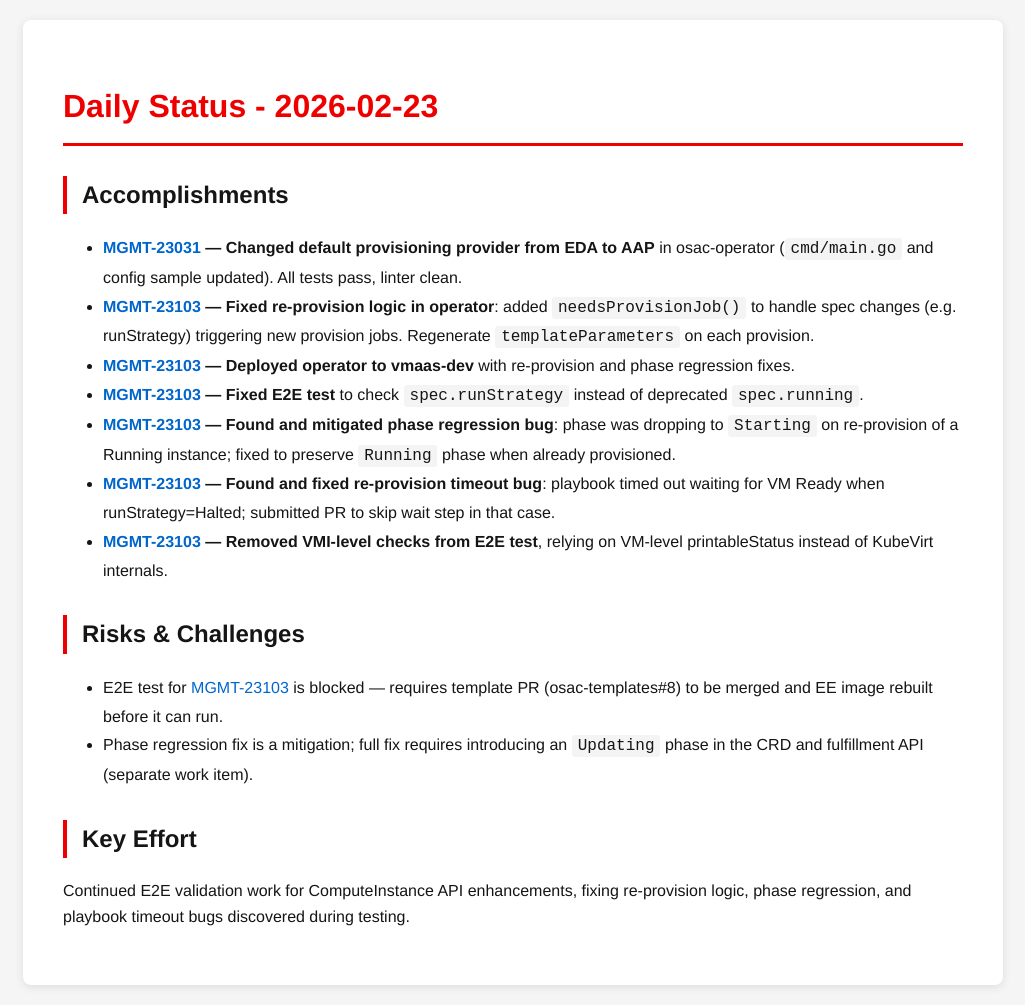
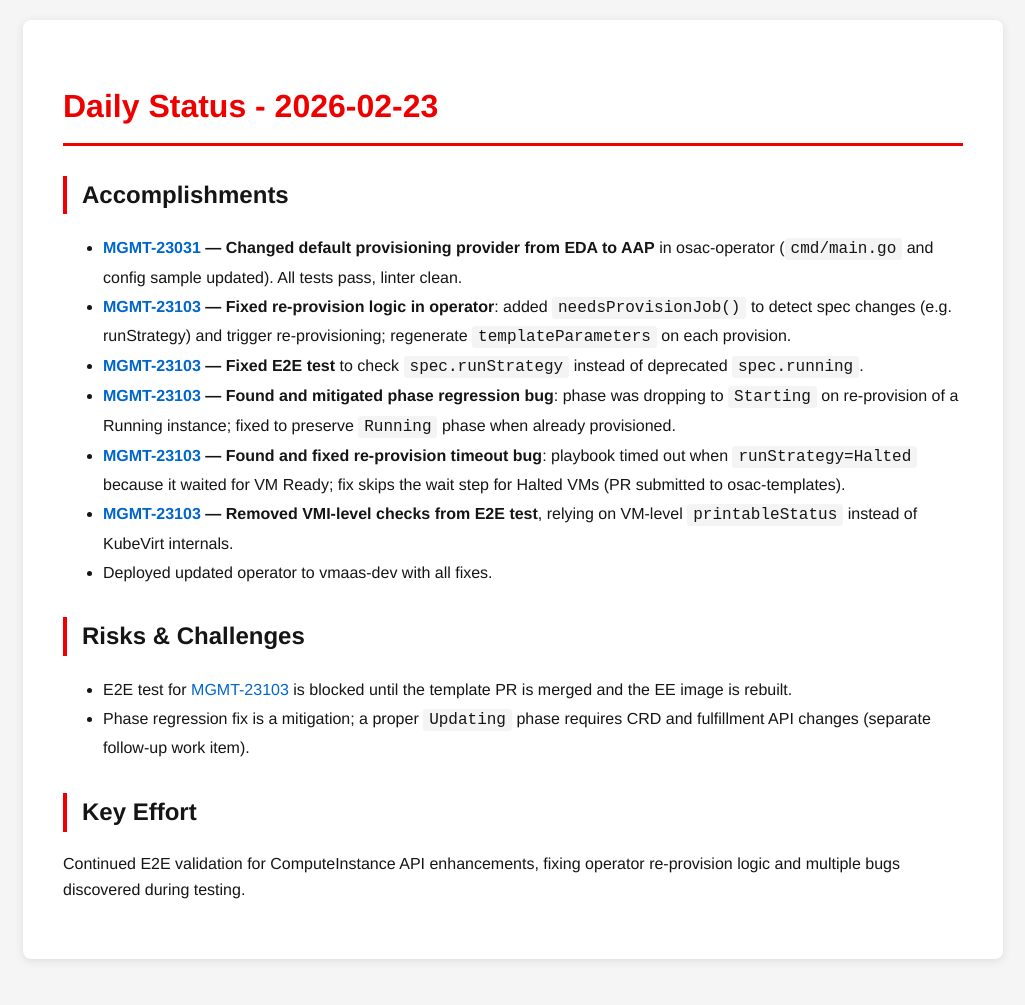
Before and after one commit to tzvatot/daily-status, a Jekyll site: the page built from 2026-02-23.md, in a window 1280 px wide. Shown: the whole page, without its empty margins (127-1152 px from the left). Built offline with Jekyll 4.4.1, drawn with Linux system fonts in a browser that asks for light colours; after the commit the page ends 979 px from its top, so only the background shows below that.

Commit message:
Daily status update - 2026-02-23

```diff
--- a/2026-02-23.md
+++ b/2026-02-23.md
@@ -7,17 +7,20 @@ date: 2026-02-23
 # Daily Status - 2026-02-23
 
 ## Accomplishments
+
 - **[MGMT-23031](https://issues.redhat.com/browse/MGMT-23031) — Changed default provisioning provider from EDA to AAP** in osac-operator (`cmd/main.go` and config sample updated). All tests pass, linter clean.
-- **[MGMT-23103](https://issues.redhat.com/browse/MGMT-23103) — Fixed re-provision logic in operator**: added `needsProvisionJob()` to handle spec changes (e.g. runStrategy) triggering new provision jobs. Regenerate `templateParameters` on each provision.
-- **[MGMT-23103](https://issues.redhat.com/browse/MGMT-23103) — Deployed operator to vmaas-dev** with re-provision and phase regression fixes.
+- **[MGMT-23103](https://issues.redhat.com/browse/MGMT-23103) — Fixed re-provision logic in operator**: added `needsProvisionJob()` to detect spec changes (e.g. runStrategy) and trigger re-provisioning; regenerate `templateParameters` on each provision.
 - **[MGMT-23103](https://issues.redhat.com/browse/MGMT-23103) — Fixed E2E test** to check `spec.runStrategy` instead of deprecated `spec.running`.
 - **[MGMT-23103](https://issues.redhat.com/browse/MGMT-23103) — Found and mitigated phase regression bug**: phase was dropping to `Starting` on re-provision of a Running instance; fixed to preserve `Running` phase when already provisioned.
-- **[MGMT-23103](https://issues.redhat.com/browse/MGMT-23103) — Found and fixed re-provision timeout bug**: playbook timed out waiting for VM Ready when runStrategy=Halted; submitted PR to skip wait step in that case.
-- **[MGMT-23103](https://issues.redhat.com/browse/MGMT-23103) — Removed VMI-level checks from E2E test**, relying on VM-level printableStatus instead of KubeVirt internals.
+- **[MGMT-23103](https://issues.redhat.com/browse/MGMT-23103) — Found and fixed re-provision timeout bug**: playbook timed out when `runStrategy=Halted` because it waited for VM Ready; fix skips the wait step for Halted VMs (PR submitted to osac-templates).
+- **[MGMT-23103](https://issues.redhat.com/browse/MGMT-23103) — Removed VMI-level checks from E2E test**, relying on VM-level `printableStatus` instead of KubeVirt internals.
+- Deployed updated operator to vmaas-dev with all fixes.
 
 ## Risks & Challenges
-- E2E test for [MGMT-23103](https://issues.redhat.com/browse/MGMT-23103) is blocked — requires template PR (osac-templates#8) to be merged and EE image rebuilt before it can run.
-- Phase regression fix is a mitigation; full fix requires introducing an `Updating` phase in the CRD and fulfillment API (separate work item).
+
+- E2E test for [MGMT-23103](https://issues.redhat.com/browse/MGMT-23103) is blocked until the template PR is merged and the EE image is rebuilt.
+- Phase regression fix is a mitigation; a proper `Updating` phase requires CRD and fulfillment API changes (separate follow-up work item).
 
 ## Key Effort
-Continued E2E validation work for ComputeInstance API enhancements, fixing re-provision logic, phase regression, and playbook timeout bugs discovered during testing.
+
+Continued E2E validation for ComputeInstance API enhancements, fixing operator re-provision logic and multiple bugs discovered during testing.
```
